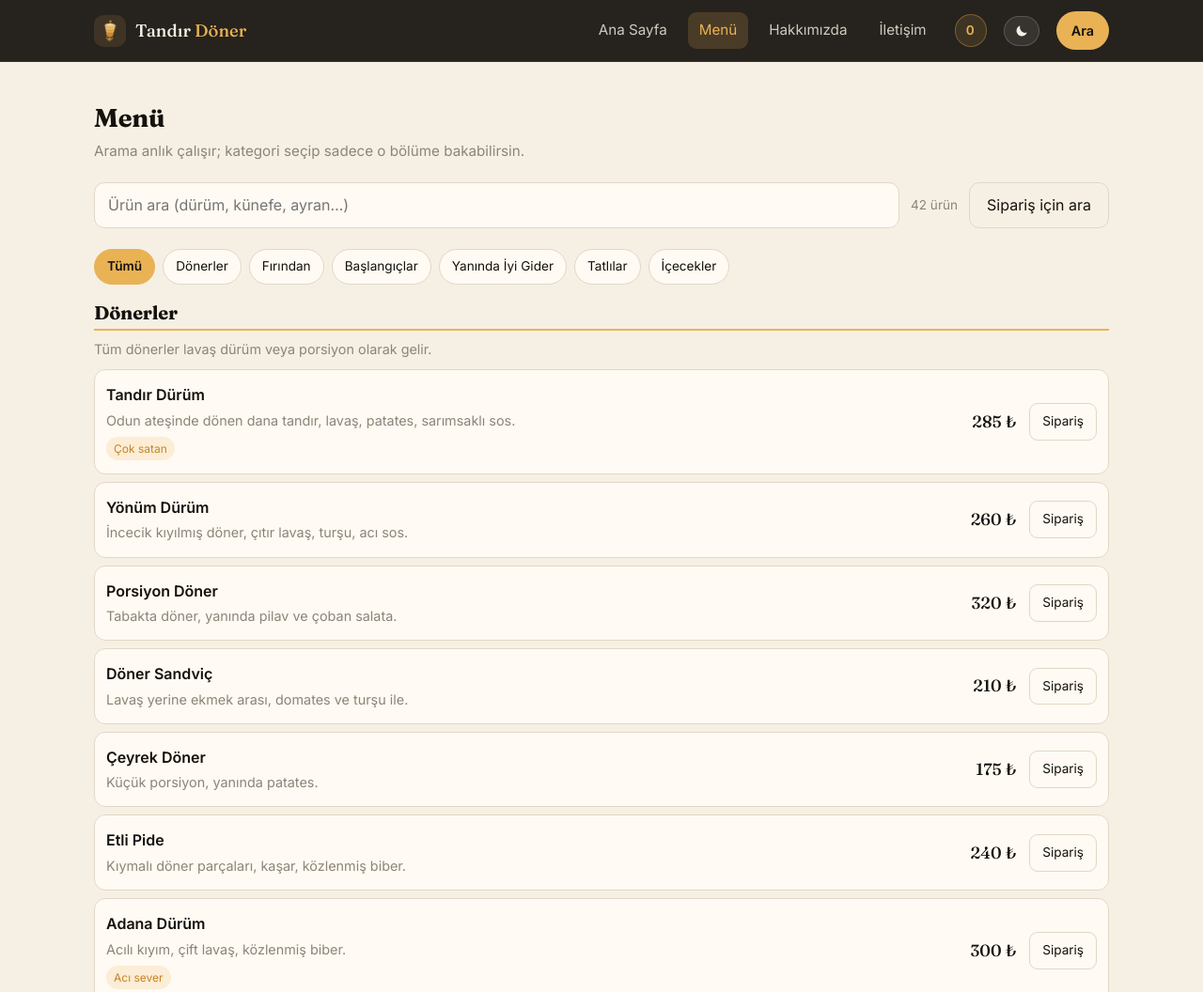
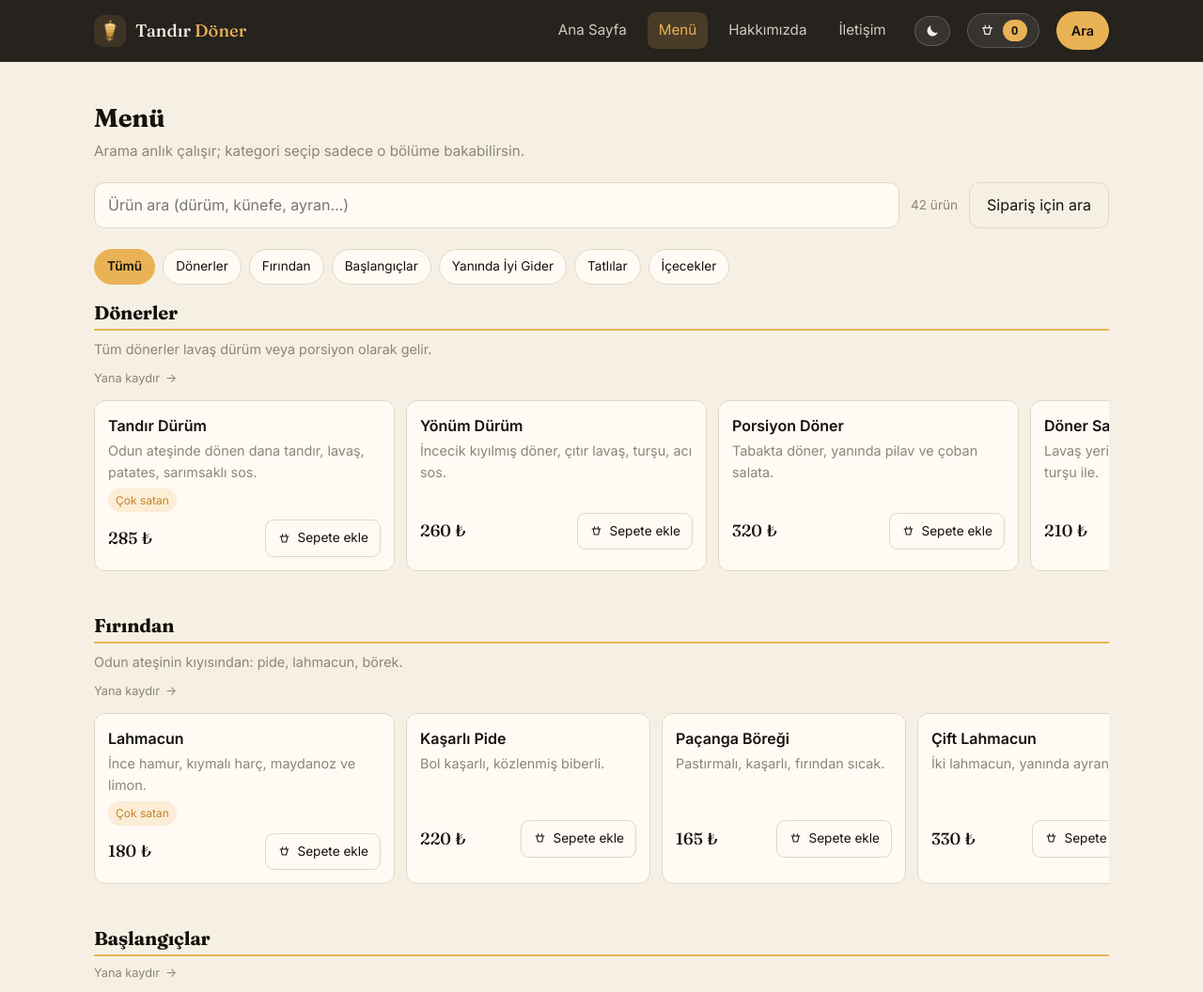
Before and after one commit to bahattinercan/doner-website, a plain HTML site: page menu.html in a window 1280 px wide. Shown: the top 1056 px of the page at 94% size. Drawn offline with Linux system fonts and the light colour scheme.

Commit message:
feat: sepet düğmesi üst barda, vitrin ve menü yatay kaydırılabilir
- üst barda sepet simgesi + adet rozeti olan cart-btn; tema düğmesiyle
  yeri değiştirildi ( önce gündüz/gece, sonra sepet )
- sepet düğmesi sipariş panelini açar/kapatır; panelde × ile kapatılır,
  boşken 'Sepet henüz boş' mesajı gösterilir
- ürün satırlarındaki 'Sipariş' butonu sepet ikonlu 'Sepete ekle' oldu
- vitrin tek satır halinde yatay kaydırılabilir (scroll-snap)
- menü kategorileri yatay kaydırılabilir şeritlere dönüştü,
  'Yana kaydır' ipucu ve özel scrollbar eklendi

```diff
--- a/menu.html
+++ b/menu.html
@@ -27,10 +27,13 @@
       <a href="about.html">Hakkımızda</a>
       <a href="contact.html">İletişim</a>
     </nav>
-    <span class="cart-count" id="cart-count" aria-label="Sepetteki ürün adedi">0</span>
     <button class="theme-toggle" id="theme-toggle" aria-label="Gece moduna geç" title="Gece / gündüz modu">
       <svg class="icon icon-moon" viewBox="0 0 24 24" aria-hidden="true"><path d="M20.6 14.3A8.6 8.6 0 1 1 9.7 3.4a8.6 8.6 0 0 0 10.9 10.9z" fill="currentColor"/></svg>
       <svg class="icon icon-sun" viewBox="0 0 24 24" aria-hidden="true"><circle cx="12" cy="12" r="4.6" fill="currentColor"/><g stroke="currentColor" stroke-width="1.8" stroke-linecap="round"><path d="M12 2.4v2.6M12 19v2.6M2.4 12h2.6M19 12h2.6M5.2 5.2l1.9 1.9M16.9 16.9l1.9 1.9M18.8 5.2l-1.9 1.9M5.2 18.8l1.9-1.9"/></g></svg>
+    </button>
+    <button class="cart-btn" id="cart-btn" aria-label="Sepeti aç" title="Sepet">
+      <svg class="icon icon-basket" viewBox="0 0 24 24" aria-hidden="true"><path d="M5 8h14M6.5 8l2 9.5h7l2-9.5M9 4.5v3.5M15 4.5v3.5" fill="none" stroke="currentColor" stroke-width="1.7" stroke-linecap="round" stroke-linejoin="round"/></svg>
+      <span class="cart-count" id="cart-count">0</span>
     </button>
     <a class="cta-call" href="tel:+905321234567">Ara</a>
   </div>
@@ -61,6 +64,7 @@
 
 <div class="order" id="order" hidden>
   <h4>Sipariş listesi</h4>
+  <button class="order-close" id="order-close" aria-label="Sepeti kapat">×</button>
   <ul class="order-items"></ul>
   <div class="order-total"></div>
   <a class="order-send" href="#">WhatsApp ile gönder</a>
--- a/site.js
+++ b/site.js
@@ -125,6 +125,7 @@ const MENU = [
 /* ---------- yardımcı ---------- */
 
 const TL = (n) => n.toLocaleString("tr-TR") + " ₺";
+const BASKET_ICON = `<svg class="icon icon-basket" viewBox="0 0 24 24" aria-hidden="true"><path d="M5 8h14M6.5 8l2 9.5h7l2-9.5M9 4.5v3.5M15 4.5v3.5" fill="none" stroke="currentColor" stroke-width="1.7" stroke-linecap="round" stroke-linejoin="round"/></svg>`;
 const reduceMotion = window.matchMedia("(prefers-reduced-motion: reduce)").matches;
 
 function isOpenNow() {
@@ -151,6 +152,7 @@ const CART_KEY = "tandir-cart";
 const THEME_KEY = "tandir-theme";
 
 const order = loadOrder();
+let orderOpen = false;
 
 function loadOrder() {
   try {
@@ -188,19 +190,29 @@ function waLink() {
 function renderOrder() {
   const panel = document.getElementById("order");
   if (!panel) return;
-  if (!order.length) {
+  const counter = document.getElementById("cart-count");
+  if (counter) {
+    counter.textContent = cartCount();
+    counter.classList.remove("is-pop");
+    void counter.offsetWidth;
+    counter.classList.add("is-pop");
+  }
+  if (!orderOpen) {
     panel.hidden = true;
     return;
   }
   panel.hidden = false;
   const total = order.reduce((s, o) => s + o.price * o.qty, 0);
-  panel.querySelector(".order-items").innerHTML = order
-    .map(
-      (o) =>
-        `<li><span>${o.qty} × ${o.name}</span><b>${TL(o.price * o.qty)}</b>` +
-        `<button class="qty" data-name="${o.name}" data-qty="${o.qty - 1}" aria-label="Azalt">−</button></li>`
-    )
-    .join("");
+  panel.querySelector(".order-items").innerHTML = order.length
+    ? order
+        .map(
+          (o) =>
+            `<li><span>${o.qty} × ${o.name}</span><b>${TL(o.price * o.qty)}</b>` +
+            `<button class="qty" data-name="${o.name}" data-qty="${o.qty - 1}" aria-label="Azalt">−</button></li>`
+        )
+        .join("")
+    : '<li class="empty">Sepet henüz boş — menüden ürün ekle.</li>';
+  panel.querySelector(".order-send").hidden = !order.length;
   panel.querySelectorAll(".qty").forEach((b) =>
     b.addEventListener("click", () => {
       const q = Number(b.dataset.qty);
@@ -214,14 +226,6 @@ function renderOrder() {
   );
   panel.querySelector(".order-total").textContent = TL(total);
   panel.querySelector(".order-send").href = waLink();
-
-  const counter = document.getElementById("cart-count");
-  if (counter) {
-    counter.textContent = cartCount();
-    counter.classList.remove("is-pop");
-    void counter.offsetWidth;
-    counter.classList.add("is-pop");
-  }
 }
 
 function toast(message) {
@@ -239,6 +243,7 @@ function addToOrder(item) {
   const found = order.find((o) => o.name === item.name);
   if (found) found.qty += 1;
   else order.push({ name: item.name, price: item.price, qty: 1 });
+  orderOpen = true;
   renderOrder();
   saveOrder();
   toast(`${item.name} sepete eklendi`);
@@ -265,6 +270,7 @@ function renderMenu(target, filter = "", category = "Tümü") {
         <section class="menu-group reveal">
           <h3>${group.category}</h3>
           ${group.note ? `<p class="group-note">${group.note}</p>` : ""}
+          ${items.length > 3 ? `<p class="scroll-hint">Yana kaydır</p>` : ""}
           <ul class="menu-list">
             ${items
               .map(
@@ -275,8 +281,12 @@ function renderMenu(target, filter = "", category = "Tümü") {
                     ${i.desc ? `<div class="mi-desc">${i.desc}</div>` : ""}
                     ${i.tags ? `<div class="mi-tags">${i.tags.map((t) => `<span>${t}</span>`).join("")}</div>` : ""}
                   </div>
-                  <div class="mi-price">${TL(i.price)}</div>
-                  <button class="mi-add" data-add="${i.name}" aria-label="${i.name} ekle">Sipariş</button>
+                  <div class="mi-foot">
+                    <span class="mi-price">${TL(i.price)}</span>
+                    <button class="mi-add" data-add="${i.name}" data-label="Sepete ekle" aria-label="${i.name} sepete ekle">
+                      ${BASKET_ICON}<span class="mi-add-label">Sepete ekle</span>
+                    </button>
+                  </div>
                 </li>`
               )
               .join("")}
@@ -306,7 +316,9 @@ function renderPreview(target) {
         <div class="preview-desc">${i.desc || ""}</div>
         <div class="preview-foot">
           <span class="preview-price">${TL(i.price)}</span>
-          <button class="mi-add" data-add="${i.name}" aria-label="${i.name} ekle">Sipariş</button>
+          <button class="mi-add" data-add="${i.name}" data-label="Sepet" aria-label="${i.name} sepete ekle">
+            ${BASKET_ICON}<span class="mi-add-label">Sepet</span>
+          </button>
         </div>
       </article>`
     )
@@ -319,11 +331,12 @@ function wireMenuButtons() {
       const item = MENU.flatMap((g) => g.items).find((i) => i.name === btn.dataset.add);
       if (!item) return;
       addToOrder(item);
+      const label = btn.querySelector(".mi-add-label");
       btn.classList.add("is-added");
-      btn.textContent = "Eklendi";
+      if (label) label.textContent = "Eklendi";
       setTimeout(() => {
         btn.classList.remove("is-added");
-        btn.textContent = "Sipariş";
+        if (label) label.textContent = btn.dataset.label || "Sepete ekle";
       }, 900);
     });
   });
@@ -533,8 +546,23 @@ document.addEventListener("DOMContentLoaded", () => {
   if (document.getElementById("menu-preview")) renderPreview("menu-preview");
 
   wireMenuButtons();
-  if (order.length) renderOrder();
+  renderOrder();
   initTicker();
+
+  const cartBtn = document.getElementById("cart-btn");
+  if (cartBtn) {
+    cartBtn.addEventListener("click", () => {
+      orderOpen = !orderOpen;
+      renderOrder();
+    });
+  }
+  const orderClose = document.getElementById("order-close");
+  if (orderClose) {
+    orderClose.addEventListener("click", () => {
+      orderOpen = false;
+      renderOrder();
+    });
+  }
 
   const clear = document.getElementById("order-clear");
   if (clear) {
--- a/styles.css
+++ b/styles.css
@@ -232,18 +232,28 @@ a { color: inherit; }
 html[data-theme="dark"] .theme-toggle .icon-moon { display: none; }
 html[data-theme="dark"] .theme-toggle .icon-sun { display: block; }
 
-.cart-count {
+.cart-btn {
   display: inline-flex;
   align-items: center;
-  gap: 6px;
-  min-width: 34px;
-  padding: 6px 11px;
+  gap: 8px;
+  padding: 6px 12px;
   border-radius: 999px;
-  border: 1px solid rgba(233, 178, 85, .35);
-  background: rgba(233, 178, 85, .12);
-  color: var(--amber);
-  font-size: .85rem;
-  font-weight: 600;
+  border: 1px solid rgba(255, 255, 255, .18);
+  background: rgba(255, 255, 255, .08);
+  color: var(--on-dark);
+  cursor: pointer;
+  transition: background .25s, border-color .25s, transform .25s var(--ease);
+}
+.cart-btn:hover { background: rgba(233, 178, 85, .18); border-color: rgba(233, 178, 85, .4); transform: translateY(-1px); }
+.cart-btn .icon { width: 17px; height: 17px; }
+.cart-count {
+  min-width: 26px;
+  padding: 4px 9px;
+  border-radius: 999px;
+  background: var(--amber);
+  color: var(--ink);
+  font-size: .82rem;
+  font-weight: 700;
 }
 .cart-count.is-pop { animation: popIn .3s var(--ease); }
 
@@ -464,12 +474,18 @@ html[data-theme="dark"] .theme-toggle .icon-sun { display: block; }
 /* ---------------- vitrin (ana sayfa) ---------------- */
 
 .preview {
-  display: grid;
-  grid-template-columns: repeat(auto-fit, minmax(200px, 1fr));
+  display: flex;
   gap: 14px;
   margin-top: 18px;
+  overflow-x: auto;
+  scroll-snap-type: x mandatory;
+  padding: 4px 2px 14px;
 }
 .preview-card {
+  flex: none;
+  min-width: 230px;
+  max-width: 300px;
+  scroll-snap-align: start;
   background: var(--paper);
   border: 1px solid var(--line);
   border-radius: var(--radius);
@@ -523,24 +539,61 @@ html[data-theme="dark"] .theme-toggle .icon-sun { display: block; }
 
 .menu-group { margin-bottom: 30px; }
 .menu-group h3 { font-size: 1.25rem; border-bottom: 2px solid var(--amber); padding-bottom: 6px; }
-.group-note { color: var(--muted); font-size: .9rem; margin: 0 0 10px; }
 
-.menu-list { list-style: none; margin: 0; padding: 0; }
+.scroll-hint {
+  margin: 8px 0 0;
+  font-size: .8rem;
+  color: var(--muted);
+}
+.scroll-hint::after {
+  content: " →";
+  display: inline-block;
+  animation: nudge 2.4s var(--ease) infinite;
+}
+@keyframes nudge {
+  0%, 100% { transform: translateX(0); }
+  50% { transform: translateX(6px); }
+}
+
+.menu-list {
+  list-style: none;
+  margin: 0;
+  display: flex;
+  gap: 12px;
+  overflow-x: auto;
+  scroll-snap-type: x mandatory;
+  padding: 12px 2px 16px;
+}
 .menu-item {
+  flex: none;
+  min-width: 260px;
+  max-width: 320px;
+  scroll-snap-align: start;
   display: grid;
-  grid-template-columns: 1fr auto auto;
-  gap: 14px;
-  align-items: center;
-  padding: 14px 12px;
+  gap: 8px;
+  padding: 14px;
   border: 1px solid var(--line);
   background: var(--paper);
   border-radius: 12px;
-  margin-top: 8px;
   animation: riseIn .45s var(--ease) both;
   animation-delay: calc(var(--d, 0) * 50ms);
   transition: transform .25s var(--ease), border-color .25s, box-shadow .25s;
 }
 .menu-item:hover { transform: translateY(-2px); border-color: var(--amber-deep); box-shadow: var(--shadow-sm); }
+.mi-foot {
+  display: flex;
+  align-items: center;
+  justify-content: space-between;
+  gap: 10px;
+}
+.group-note { color: var(--muted); font-size: .9rem; margin: 0 0 10px; }
+
+.preview::-webkit-scrollbar,
+.menu-list::-webkit-scrollbar { height: 8px; }
+.preview::-webkit-scrollbar-track,
+.menu-list::-webkit-scrollbar-track { background: var(--line); border-radius: 999px; }
+.preview::-webkit-scrollbar-thumb,
+.menu-list::-webkit-scrollbar-thumb { background: var(--amber-deep); border-radius: 999px; }
 
 .mi-name { font-weight: 600; }
 .mi-desc { color: var(--muted); font-size: .9rem; margin-top: 2px; }
@@ -557,16 +610,20 @@ html[data-theme="dark"] .theme-toggle .icon-sun { display: block; }
 .mi-price { font-family: var(--font-display); font-size: 1.1rem; color: var(--text); white-space: nowrap; }
 
 .mi-add {
+  display: inline-flex;
+  align-items: center;
+  gap: 6px;
   border: 1px solid var(--line);
   background: transparent;
   border-radius: 9px;
-  padding: 8px 13px;
+  padding: 8px 12px;
   cursor: pointer;
   font: inherit;
   font-size: .85rem;
   color: var(--text);
   transition: background .25s, border-color .25s, transform .2s var(--ease);
 }
+.mi-add .icon { width: 15px; height: 15px; }
 .mi-add:hover { background: var(--amber); border-color: var(--amber); color: var(--ink); }
 .mi-add.is-added { animation: popIn .35s var(--ease); background: var(--green); border-color: var(--green); color: #fff; }
 
@@ -589,6 +646,21 @@ html[data-theme="dark"] .theme-toggle .icon-sun { display: block; }
   animation: popIn .4s var(--ease);
 }
 .order h4 { margin: 0 0 8px; font-family: var(--font-display); }
+.order-close {
+  position: absolute;
+  top: 10px;
+  right: 10px;
+  width: 26px;
+  height: 26px;
+  border: 1px solid rgba(255, 255, 255, .2);
+  border-radius: 999px;
+  background: rgba(255, 255, 255, .08);
+  color: var(--on-dark);
+  cursor: pointer;
+  line-height: 1;
+  transition: background .25s, transform .25s var(--ease);
+}
+.order-close:hover { background: var(--amber); color: var(--ink); transform: scale(1.06); }
 .order-items { list-style: none; margin: 0; padding: 0; }
 .order-items li {
   display: flex; align-items: center; gap: 8px;
```
Also changed, not shown: about.html (+5 -1 lines), contact.html (+5 -1 lines), index.html (+5 -1 lines), README.md.
